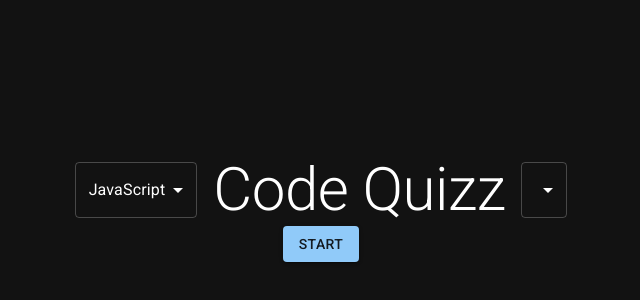
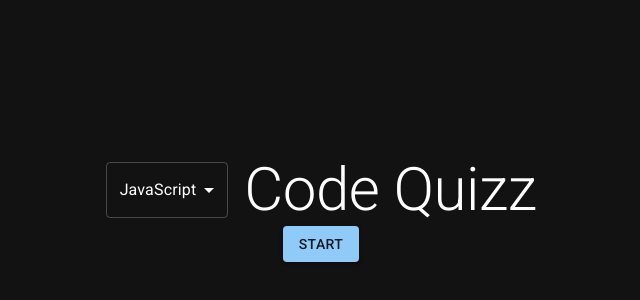
Before and after one commit to isaias-alt/code-quizz, a React (Vite) app: page / in a window 1280 px wide. Shown: the part 192-492 px from the top of the page, without its empty margins (319-959 px from the left). Built offline with nearby package versions, Linux system fonts and the light colour scheme.

Commit message:
some changes

```diff
--- a/package.json
+++ b/package.json
@@ -16,8 +16,6 @@
     "@mui/icons-material": "5.15.20",
     "@mui/material": "5.15.20",
     "canvas-confetti": "1.9.3",
-    "i18next": "^23.11.5",
-    "i18next-browser-languagedetector": "^8.0.0",
     "react": "18.2.0",
     "react-dom": "18.2.0",
     "react-i18next": "^14.1.2",
--- a/src/App.tsx
+++ b/src/App.tsx
@@ -3,18 +3,12 @@ import './App.css'
 import { Start } from './components/Start'
 import { useQuestionsStore } from './store/questions'
 import { Game } from './components/Game'
-import { useTranslation } from 'react-i18next'
 import { SetStateAction, useState } from 'react'
-import './i18n'
 
 function App() {
-  const { i18n } = useTranslation()
   const questions = useQuestionsStore(state => state.questions)
   const [language, setLanguage] = useState('javascript')
 
-  const handleLanguageChange = (event: { target: { value: string | undefined } }) => {
-    i18n.changeLanguage(event.target.value)
-  }
 
   const handleProgrammingLanguageChange = (event: { target: { value: SetStateAction<string> } }) => {
     setLanguage(event.target.value)
@@ -30,22 +24,13 @@ function App() {
             displayEmpty
             inputProps={{ 'aria-label': 'programming language' }}
           >
-            <MenuItem value={'javascript'}>JavaScript</MenuItem>
+            <MenuItem value='javascript'>JavaScript</MenuItem>
           </Select>
           <Stack direction='row' gap={2} alignItems='center'>
             <Typography variant='h2' component='h1'>
               Code Quizz
             </Typography>
           </Stack>
-          <Select
-            value={i18n.language}
-            onChange={handleLanguageChange}
-            displayEmpty
-            inputProps={{ 'aria-label': 'language' }}
-          >
-            <MenuItem value={'en'}>🇺🇸</MenuItem>
-            <MenuItem value={'es'}>🇪🇸</MenuItem>
-          </Select>
         </Stack>
         {questions.length === 0 ? <Start /> : <Game />}
       </Container>
--- a/src/components/Results.tsx
+++ b/src/components/Results.tsx
@@ -1,6 +1,5 @@
 import { Button } from "@mui/material"
 import { useQuestionsStore } from "../store/questions"
-import { useTranslation } from "react-i18next"
 
 export const useQuestionsData = () => {
   const questions = useQuestionsStore(state => state.questions)
@@ -20,17 +19,16 @@ export const useQuestionsData = () => {
 }
 
 export const Results = () => {
-  const { t } = useTranslation()
   const reset = useQuestionsStore(state => state.reset)
   const { correct, incorrect, unanswered } = useQuestionsData()
 
   return (
     <section style={{ marginTop: '16px' }}>
       <strong>
-        {`✅ ${correct} ${t('corrects')} - ❌ ${incorrect} ${t('incorrects')} - ❔ ${unanswered} ${t('unanswered')}`}
+        {`✅ ${correct} corrects' - ❌ ${incorrect} incorrects - ❔ ${unanswered} unanswered`}
       </strong>
       <div style={{ marginTop: '16px' }}>
-        <Button variant="outlined" onClick={() => reset()}>{t('reset')}</Button>
+        <Button variant="outlined" onClick={() => reset()}>reset</Button>
       </div>
     </section>
   )
--- a/src/components/Start.tsx
+++ b/src/components/Start.tsx
@@ -1,11 +1,9 @@
 import { Button } from "@mui/material"
 import { useQuestionsStore } from "../store/questions"
-import { useTranslation } from "react-i18next"
 
 const LIMIT_QUESTIONS = 10
 
 export const Start = () => {
-  const { t } = useTranslation()
   const fetchQuestions = useQuestionsStore(state => state.fetchQuestions)
 
   const handleClick = () => {
@@ -14,7 +12,7 @@ export const Start = () => {
 
   return (
     <Button onClick={handleClick} variant="contained" aria-label="start button">
-       {t('start')}
+      start
     </Button>
   )
 }
--- a/src/i18n.ts
+++ /dev/null
@@ -1,27 +0,0 @@
-import i18next from "i18next";
-import { initReactI18next } from "react-i18next";
-import LanguadeDetector from "i18next-browser-languagedetector"
-
-export default i18next.use(LanguadeDetector).use(initReactI18next).init({
-  fallbackLng: 'en',
-  resources: {
-    en: {
-      translation: {
-        'start': 'Start',
-        'reset': 'Reset Game',
-        'corrects': 'corrects',
-        'incorrects': 'incorrects',
-        'unanswered': 'unanswered',
-      }
-    },
-    es: {
-      translation: {
-        'start': 'Empezar',
-        'reset': 'Reiniciar Juego',
-        'corrects': 'corretas',
-        'incorrects': 'incorrectas',
-        'unanswered': 'sin responder',
-      }
-    }
-  }
-})
```
Also changed, not shown: src/components/LanguageIcon.tsx (deleted, +0 -11 lines), src/assets/icon.svg (deleted), 1 other file (tests, documents, lock files or other folders).
